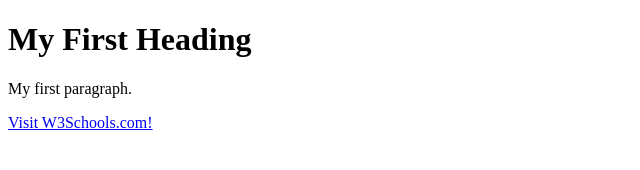
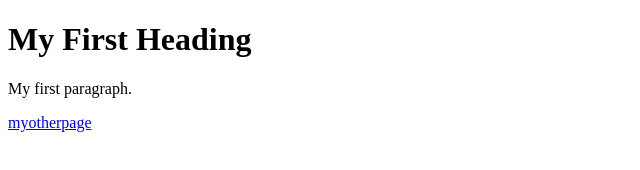
Before and after one commit to Traeume/Traeume.github.io, a plain HTML site: page index.html in a window 1280 px wide. Shown: the full height of the page, 0-640 px from the left. Drawn offline with Linux system fonts and the light colour scheme.

Commit message:
Update index.html

```diff
--- a/index.html
+++ b/index.html
@@ -5,7 +5,7 @@
 <h1>My First Heading</h1>
 
 <p>My first paragraph.</p>
-<a href="https://www.w3schools.com">Visit W3Schools.com!</a>
+<a href="myotherpage">myotherpage</a>
 
 </body>
 </html>
```
